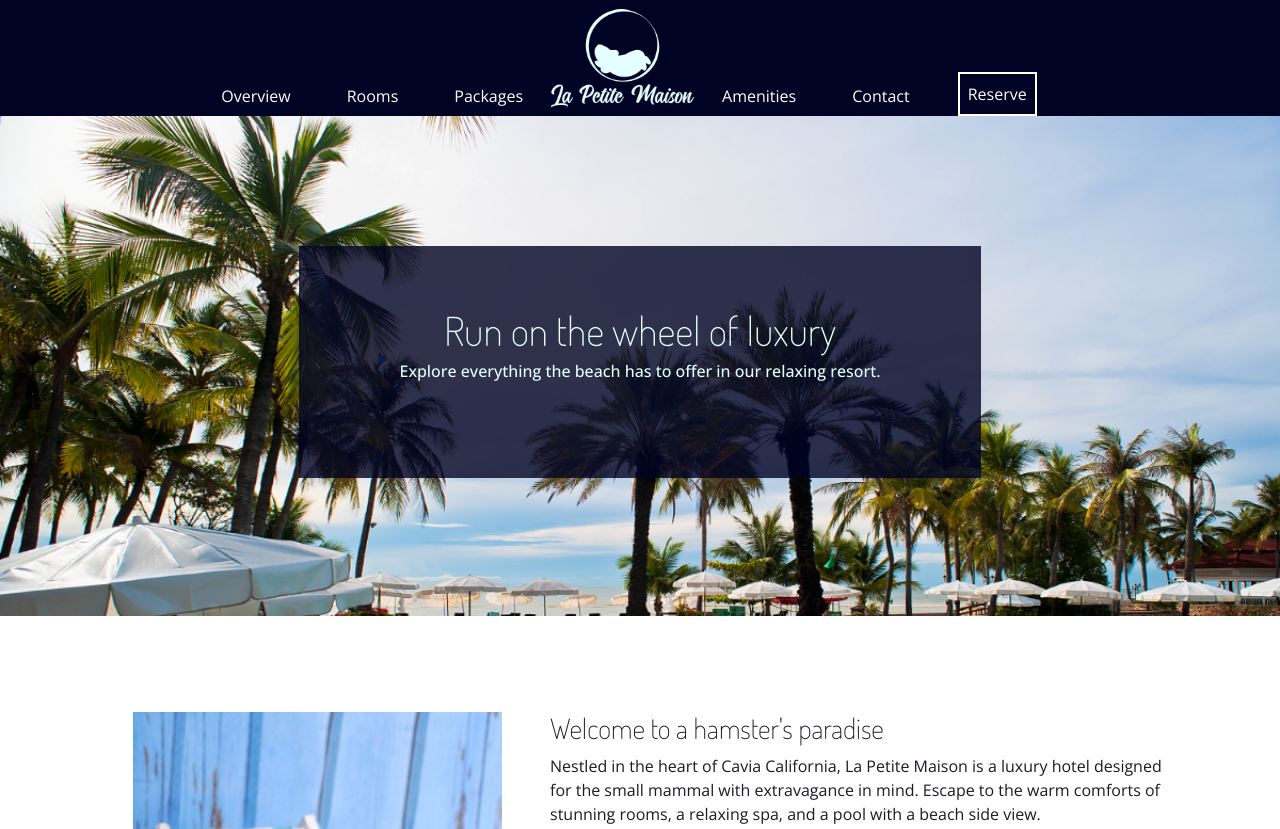
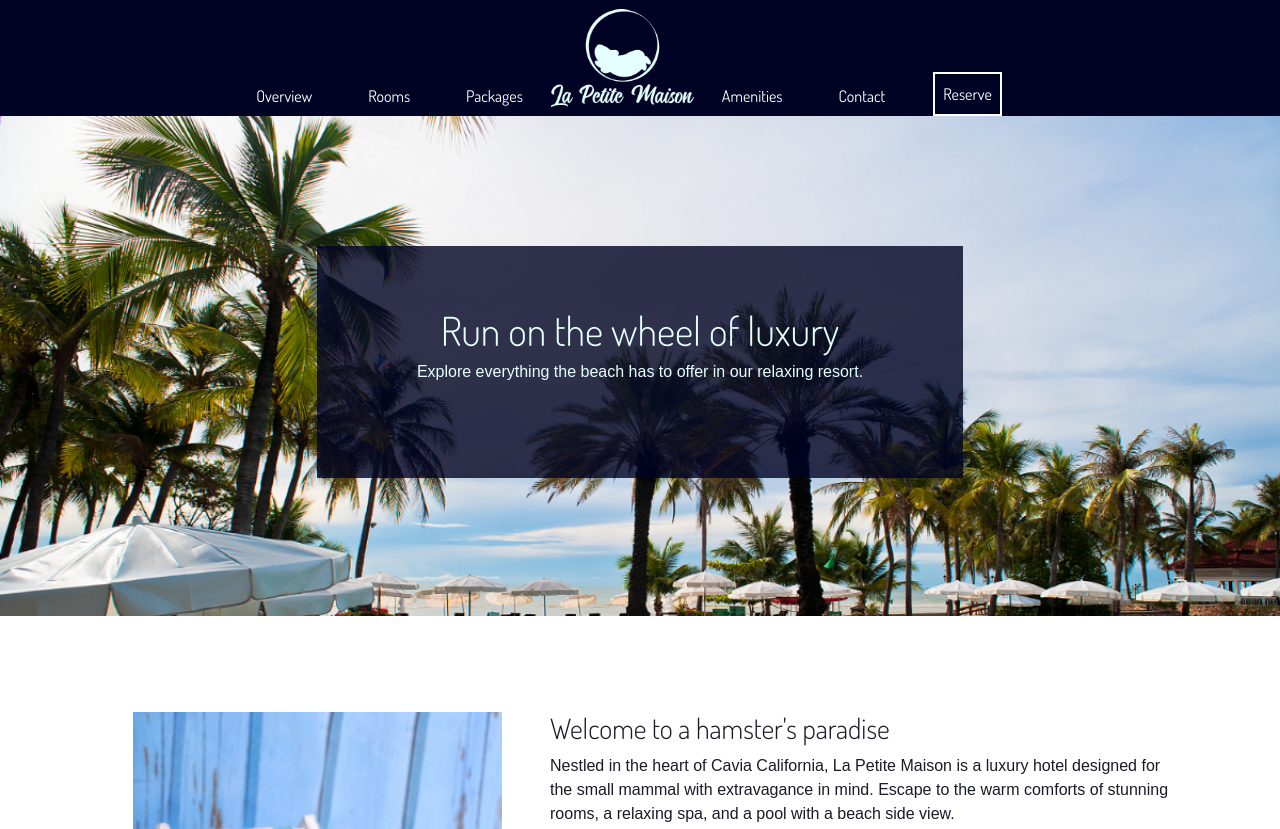
Before and after one commit to dbugdrose/HamsterHotel, a plain HTML site: page index.html in a window 1280 px wide. Shown: the top 829 px of the page. Drawn offline with nearby package versions, Linux system fonts and the light colour scheme; files whose address does not match are found by name.

Commit message:
adjusted font issue

```diff
--- a/styles/style.css
+++ b/styles/style.css
@@ -1,9 +1,8 @@
 body {
     color: #1A1B26;
-font-family: "Open Sans", sans-serif;
+font-family: "Source Sans 3", sans-serif;
   font-optical-sizing: auto;
-  font-weight: 200;
-  font-style: normal;
+  font-style: thin;
 }
 
 
@@ -49,6 +48,9 @@ a {
     padding-left: 20px;
     padding-right: 20px;
     margin-bottom: -8px;
+    font-family: "Dosis", sans-serif;
+    font-optical-sizing: auto;
+    font-style: normal;
 }
 
 .headerOverlay {
@@ -185,7 +187,7 @@ h4,
 h5 {
     font-family: "Dosis", sans-serif;
     font-optical-sizing: auto;
-    font-weight: 200 !important;
+    font-weight: 300 !important;
     font-style: normal;
 }
 
```
